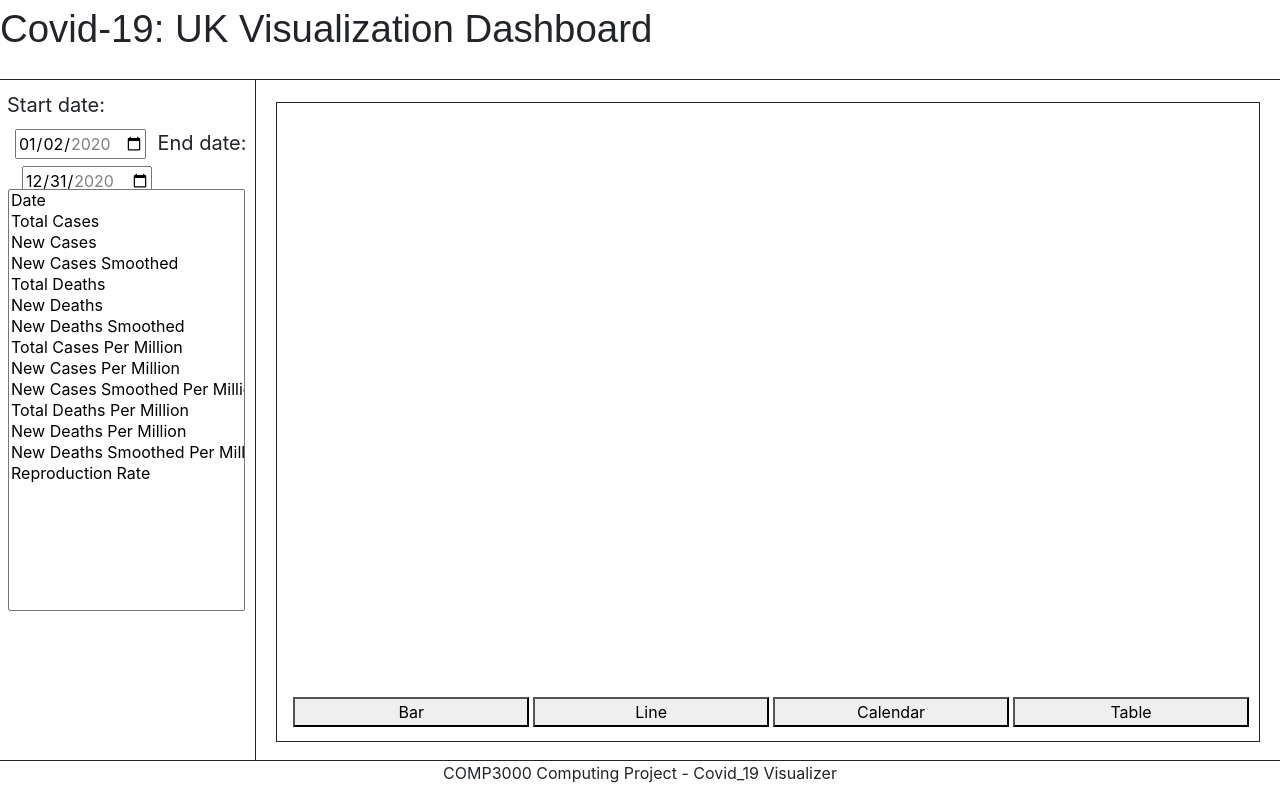
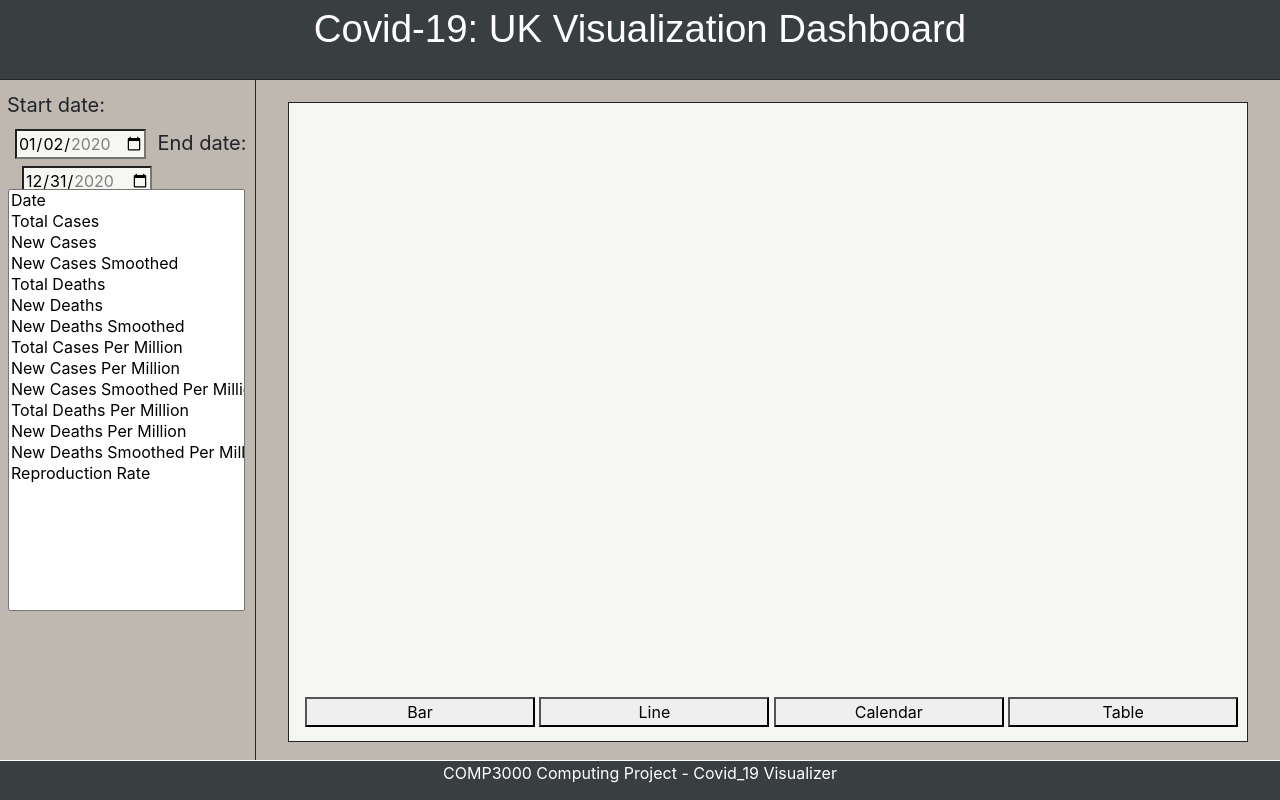
Before and after one commit to UnknownTelle/Covid_19-Visualizer, a website: page public/index.html in a window 1280 px wide. Drawn offline with nearby package versions, Linux system fonts and the light colour scheme.

Commit message:
minor diff

```diff
--- a/public/js/chart.js
+++ b/public/js/chart.js
@@ -137,21 +137,16 @@ const chartType = (type) => {
       }
 }
 
-async function addData(dataName) {
-    const gettingData = await sortFile();
-    console.log('this is dateName val ' + dataName)
-    switch(dataName) {
-        case 'total_cases':
-            chart.data.datasets.data.push(gettingData.total_cases)
-    }
-    //chart.data.labels.push(gettingData.date); // This push label
-    chart.data.datasets.forEach((dataset) => {
-        dataset.data.push(gettingData.reproduction_rate) // This is not pushing anything
-    });
-    chart.update();
-}
-
-document.getElementById('data-select').addEventListener('change', function () {
-    addData(this.value);
-    console.log('You selected: ', this.value);
-});
+// async function addData(dataName) {
+//     const gettingData = await sortFile();
+//     console.log('this is dateName val ' + dataName)
+//     switch(dataName) {
+//         case 'total_cases':
+//             chart.data.datasets.data.push(gettingData.total_cases)
+//     }
+//     //chart.data.labels.push(gettingData.date); // This push label
+//     chart.data.datasets.forEach((dataset) => {
+//         dataset.data.push(gettingData.reproduction_rate) // This is not pushing anything
+//     });
+//     chart.update();
+// }
--- a/public/style.css
+++ b/public/style.css
@@ -1,3 +1,12 @@
+/* colour schem
+Header / Footer = #393E41
+Text = White
+background = #BFB8B0
+Sidebar =
+Chart =
+*/
+
+
 /* Page Position */
 .main-container {
     position: absolute;
@@ -10,11 +19,14 @@
     height: 10%;
     border-bottom-style: solid;
     border-width: 1px;
+    background-color: #393E41;
 }
 .header-title {
     position: relative;
+    text-align: center;
     font-size: clamp(1.5rem, 3vw, 4rem);
     font-family: Arial, Helvetica, sans-serif;
+    color: white;
 }
 /*side bar*/
 .side-bar {
@@ -22,17 +34,21 @@
     border-right-style: solid;
     border-width: 1px;
     height: 94.5%;
-    width: 25%;
+    width: 20%;
 }
 .date-choice {
-    position: absolute;
+    position: relative;
     top: 10px;
 }
 .date-end {
+    position: relative;
     margin-left: 22px;
+    background-color: #F6F6F3;
 }
 .date-start {
+    position: relative;
     margin-left: 15px;
+    background-color: #F6F6F3;
 }
 .data-label {
     margin-left: 7px;
@@ -48,18 +64,21 @@
 .body-container{
     position: absolute;
     top: 10%;
-    width: 80%;
+    width: 100%;
     height: 90%;
+    /* background-color: #F6F5F4; */
+    background-color: #BFB8B0;
 }
 .chart-container {
     position: relative;
     margin: auto;
     border-style: solid;
     border-width: 1px;
-    left: 25%;
+    left: 10%;
     top: 3%;
     height: 89%;
-    width: 96%;
+    width: 75%;
+    background-color: #F6F6F3;
   }
   .canvas-container {
       position: relative;
@@ -85,4 +104,6 @@
     text-align: center;
     border-top-style: solid;
     border-width: 1px;
+    background-color: #393E41;
+    color: white;
 }
```
